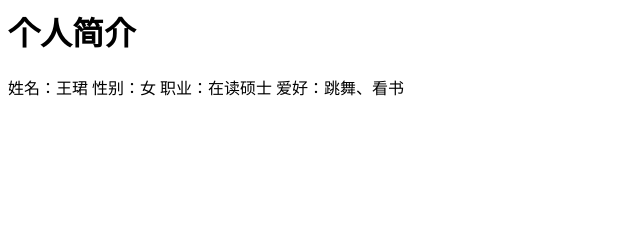
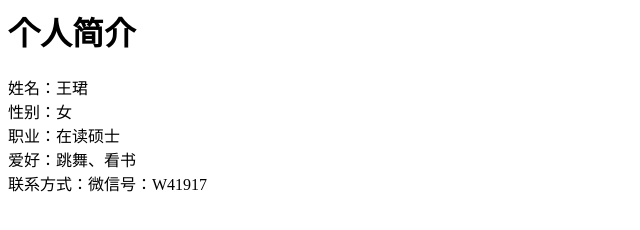
Before and after one commit to wangjun2022/wangjun2022.github.io, a plain HTML site: page index.html in a window 1280 px wide. Shown: the whole page, without its empty margins (0-640 px from the left). Drawn offline with Linux system fonts and the light colour scheme.

Commit message:
Update index.html

```diff
--- a/index.html
+++ b/index.html
@@ -6,10 +6,11 @@
     <h1>
       个人简介
     </h1>
-    姓名：王珺
-    性别：女
-    职业：在读硕士
-    爱好：跳舞、看书
+    姓名：王珺<br/>
+    性别：女<br/>
+    职业：在读硕士<br/>
+    爱好：跳舞、看书<br/>
+    联系方式：微信号：W41917
   </body>
 
 </html>
```
